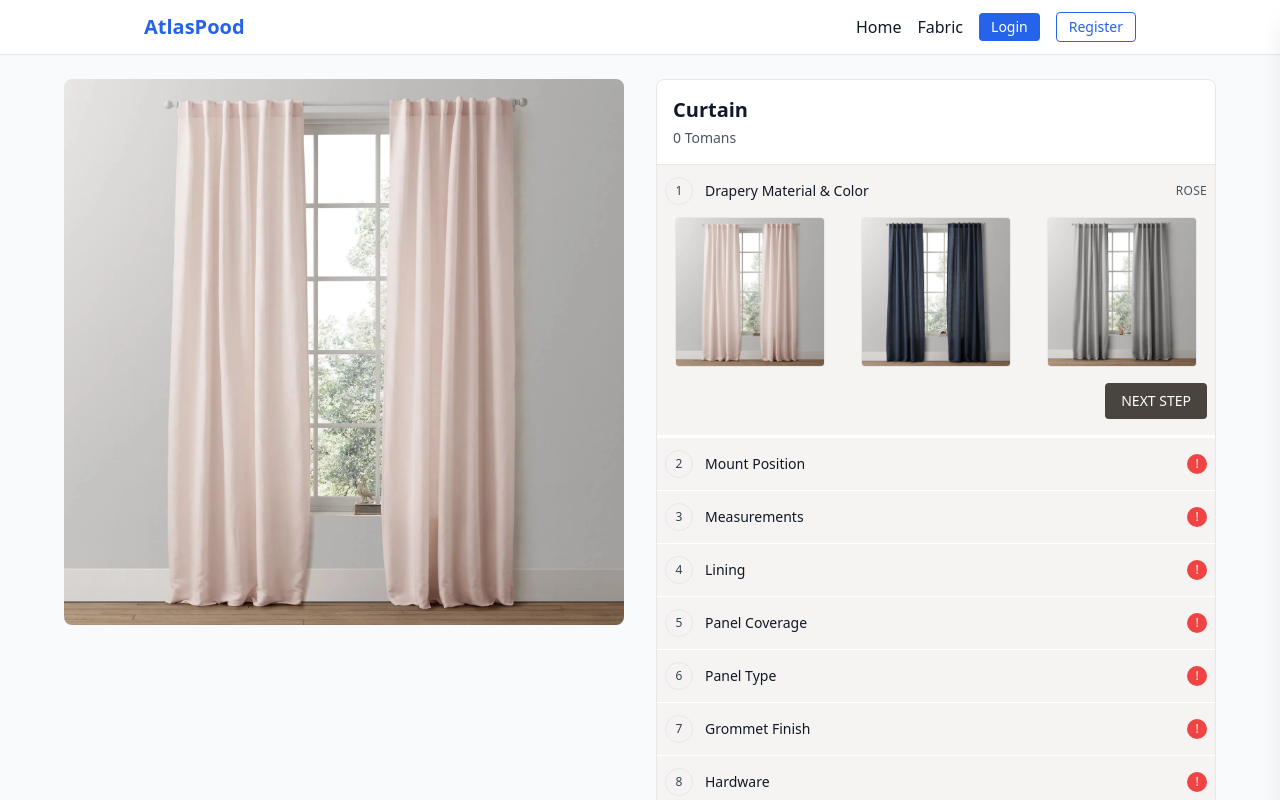
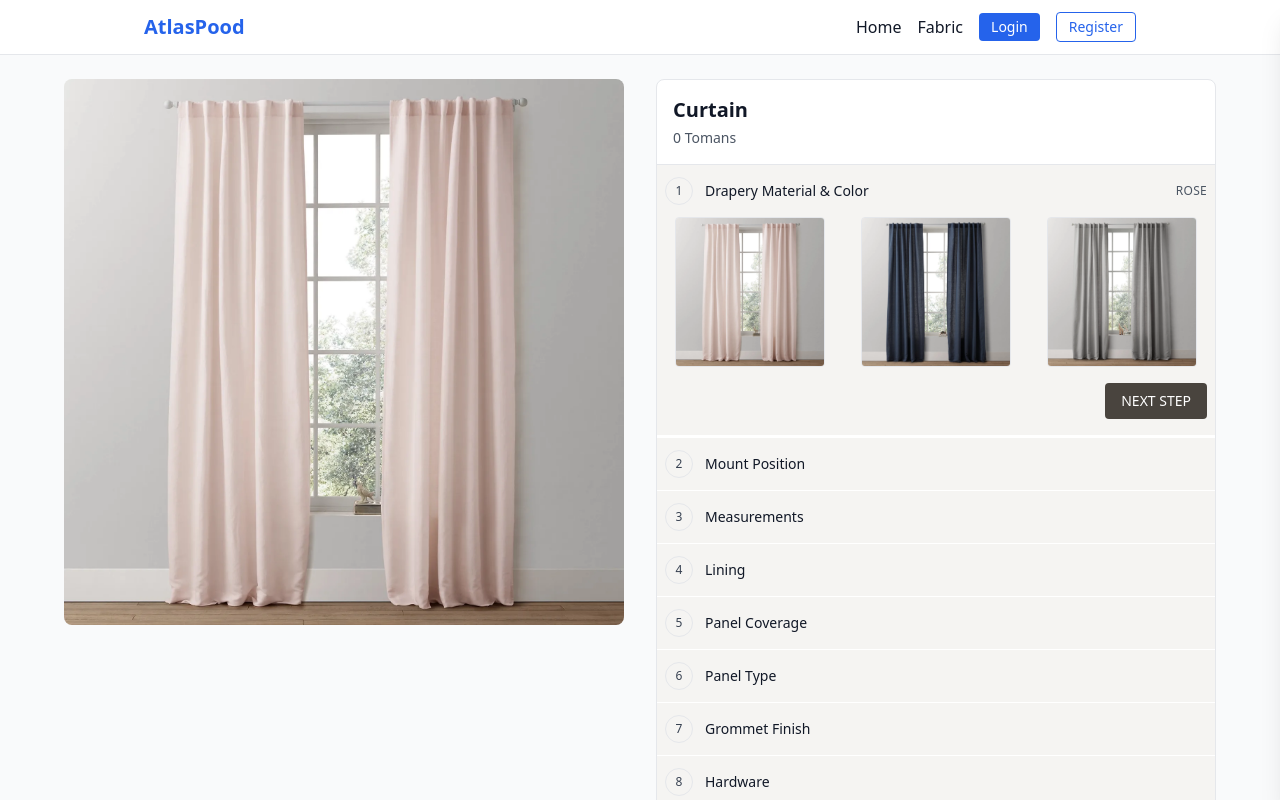
Before and after one commit to hidarshoja/page-test-atlasPood, a React (Vite) app: page /fabric/1 in a window 1280 px wide. Shown: the top 800 px of the page. Built offline with nearby package versions, Linux system fonts and the light colour scheme.

Commit message:
edit fabricItem

```diff
--- a/src/pages/FabricItem.jsx
+++ b/src/pages/FabricItem.jsx
@@ -45,6 +45,7 @@ export default function FabricItem() {
 
   const [showModal, setShowModal] = useState(false);
   const [showReview, setShowReview] = useState(false);
+  const [validationAttempted, setValidationAttempted] = useState(false);
 
   const summaries = {
     fabric: selectedFabric || undefined,
@@ -95,7 +96,7 @@ export default function FabricItem() {
             number={1}
             title="Drapery Material & Color"
             summary={summaries.fabric}
-            error={!summaries.fabric}
+            error={validationAttempted && !summaries.fabric}
             open={openIndex === 0}
             onOpen={() => setOpenIndex(openIndex === 0 ? -1 : 0)}
           >
@@ -113,7 +114,7 @@ export default function FabricItem() {
             number={2}
             title="Mount Position"
             summary={summaries.mount}
-            error={!summaries.mount}
+            error={validationAttempted && !summaries.mount}
             open={openIndex === 1}
             onOpen={() => setOpenIndex(openIndex === 1 ? -1 : 1)}
           >
@@ -128,7 +129,7 @@ export default function FabricItem() {
             number={3}
             title="Measurements"
             summary={summaries.measurements}
-            error={!summaries.measurements}
+            error={validationAttempted && !summaries.measurements}
             open={openIndex === 2}
             onOpen={() => setOpenIndex(openIndex === 2 ? -1 : 2)}
           >
@@ -147,7 +148,7 @@ export default function FabricItem() {
             number={4}
             title="Lining"
             summary={summaries.lining}
-            error={!summaries.lining}
+            error={validationAttempted && !summaries.lining}
             open={openIndex === 3}
             onOpen={() => setOpenIndex(openIndex === 3 ? -1 : 3)}
           >
@@ -166,7 +167,7 @@ export default function FabricItem() {
             number={5}
             title="Panel Coverage"
             summary={summaries.panelCoverage}
-            error={!summaries.panelCoverage}
+            error={validationAttempted && !summaries.panelCoverage}
             open={openIndex === 4}
             onOpen={() => setOpenIndex(openIndex === 4 ? -1 : 4)}
           >
@@ -181,7 +182,7 @@ export default function FabricItem() {
             number={6}
             title="Panel Type"
             summary={summaries.panelType}
-            error={!summaries.panelType}
+            error={validationAttempted && !summaries.panelType}
             open={openIndex === 5}
             onOpen={() => setOpenIndex(openIndex === 5 ? -1 : 5)}
           >
@@ -196,7 +197,7 @@ export default function FabricItem() {
             number={7}
             title="Grommet Finish"
             summary={summaries.grommetFinish}
-            error={!summaries.grommetFinish}
+            error={validationAttempted && !summaries.grommetFinish}
             open={openIndex === 6}
             onOpen={() => setOpenIndex(openIndex === 6 ? -1 : 6)}
           >
@@ -211,7 +212,7 @@ export default function FabricItem() {
             number={8}
             title="Hardware"
             summary={summaries.hardware}
-            error={!summaries.hardware}
+            error={validationAttempted && !summaries.hardware}
             open={openIndex === 7}
             onOpen={() => setOpenIndex(openIndex === 7 ? -1 : 7)}
           >
@@ -244,6 +245,7 @@ export default function FabricItem() {
           <button
             className="flex-1 bg-[#49443e] text-white rounded py-2"
             onClick={() => {
+              setValidationAttempted(true);
               const missing = getMissingSteps();
               if (missing.length) {
                 setShowModal(true);
```
